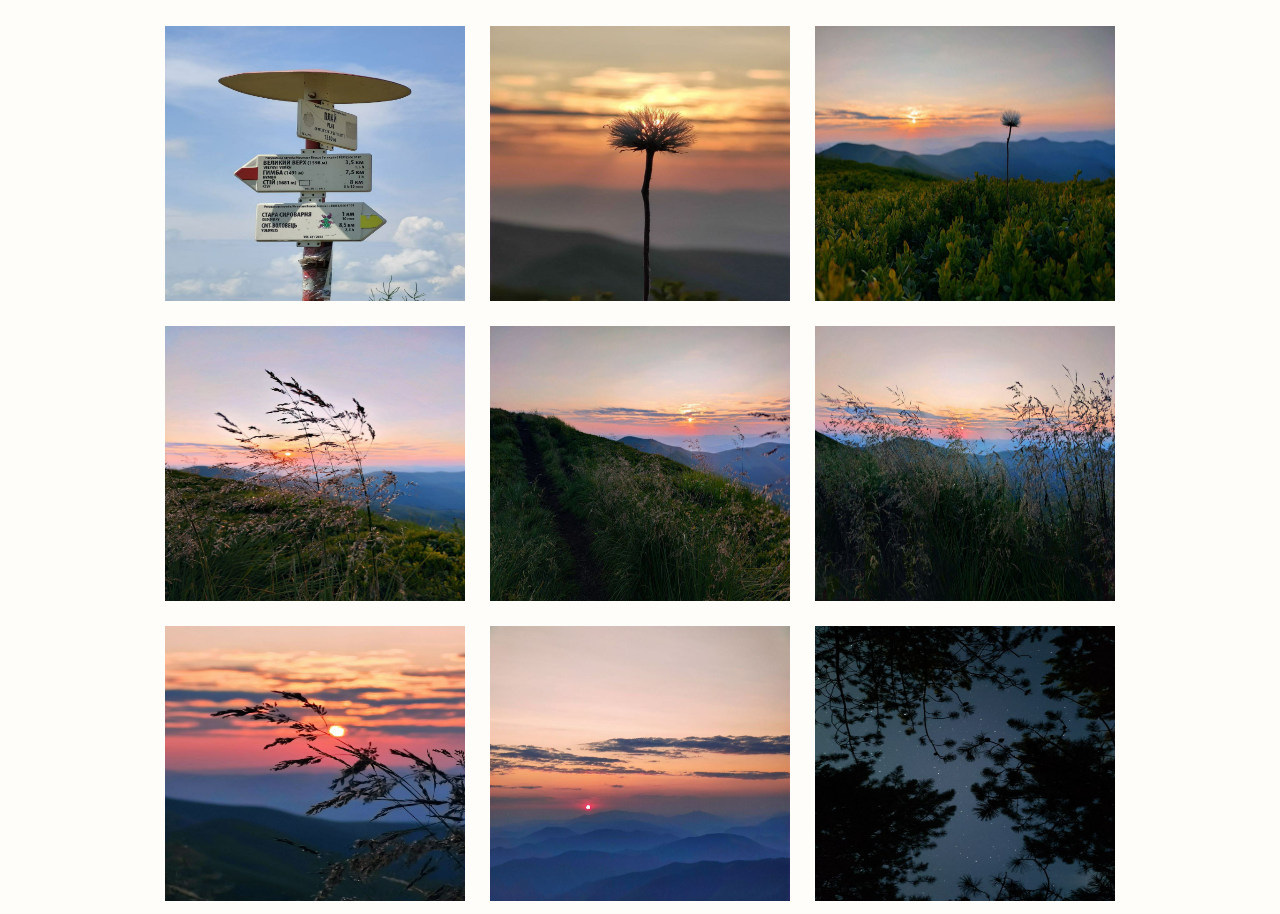
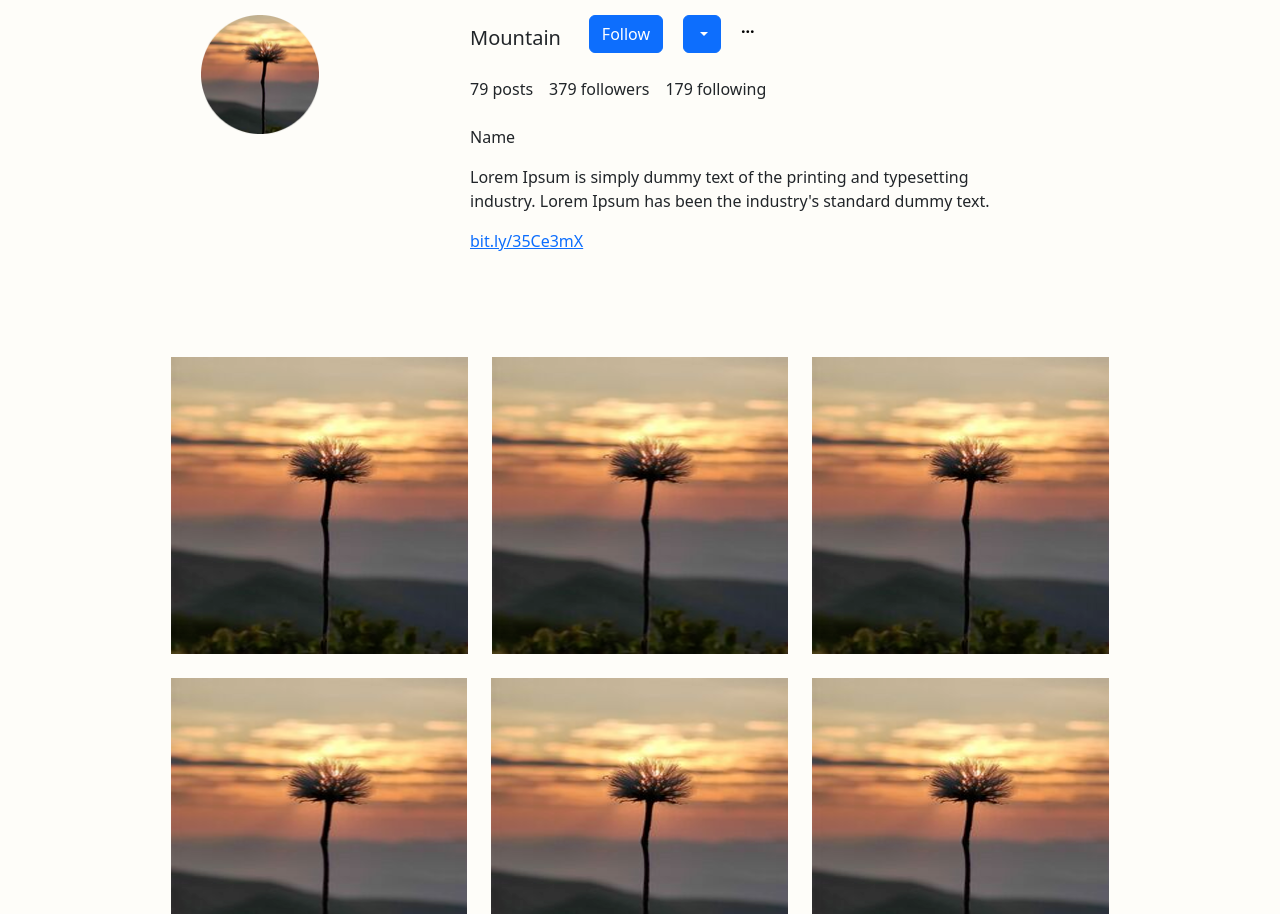
Before and after one commit to VeronikaChorna/cursor_hw-11, a plain HTML site: page index.html in a window 1280 px wide. Shown: the part 124-1038 px from the top of the page. Drawn offline with nearby package versions, Linux system fonts and the light colour scheme.

Commit message:
change style

```diff
--- a/index.html
+++ b/index.html
@@ -10,17 +10,18 @@
     <title>Home work#11</title>
 </head>
 <body>
-    <header>
+    <!---------- Header-------- -->
+    <header header>
         <div class="container-md">
-            <div class="row">
-                <div class="col-4">
+            <div class="row ">
+                <div class="col-4 d-flex align-items-center">
                     <div class="container-fluid">
                         <a class="navbar-brand"><img src="./stylesheet.css/images/Vector (4).png" alt="Instagram">
                         </a>
                     </div>
                 </div>
 
-                <div class="col-4">
+                <div class="col-4 d-flex align-items-center justify-content-center">
                     <nav class="navbar">
                           <form class="d-flex" role="search">
                             <input class="form-control me-2 text-center" type="search" placeholder="Search" aria-label="Search">
@@ -28,7 +29,7 @@
                       </nav>
                 </div>
 
-                <div class="col-2 offset-2  d-flex justify-content-around">
+                <div class="col-2 offset-2  d-flex justify-content-around align-items-center">
                     <a href="./index.html"><svg width="23" height="22" viewBox="0 0 23 22" fill="none" xmlns="http://www.w3.org/2000/svg">
                         <path d="M22.1768 22H14.5175C14.1171 22 13.7666 21.6795 13.7666 21.3132V15.6816C13.7666 14.4912 12.7654 13.5754 11.4638 13.5754C10.1623 13.5754 9.16106 14.4912 9.16106 15.6816V21.3132C9.16106 21.6795 8.81064 22 8.41016 22H0.750907C0.350423 22 0 21.6795 0 21.3132V10.5536C0 10.3704 0.100121 10.1873 0.200242 10.0499L10.9632 0.206035C11.2636 -0.0686785 11.7141 -0.0686785 12.0145 0.206035L22.7775 10.0499C22.9778 10.2331 23.0779 10.5536 22.9277 10.7825C22.9277 10.8283 22.8776 10.8283 22.8776 10.8741V21.3132C22.9277 21.6795 22.5773 22 22.1768 22ZM15.2684 20.6264H21.4259V10.7367L11.5139 1.67118L1.50181 10.8283V20.6264H7.65925V15.6816C7.65925 13.7128 9.31125 12.2019 11.4638 12.2019C13.6164 12.2019 15.2684 13.7128 15.2684 15.6816V20.6264Z" fill="#262626"/>
                         </svg>
@@ -55,32 +56,98 @@
         </div>
     </header>
 
+    <main>
+        <!---------- Info-content ---------->
+        <div class="container-md mt-5">
+            <div class="row">
+                <div class="col-4 d-flex justify-content-center">
+                        <div class="col-4 image"><img src="./stylesheet.css/images/avatar.png" class="img-fluid" alt="nature"></div>
+                </div>
 
-    <div class="container-md inner">
-        <div class="row row-img">
-            <div class="col-4 column bg-img1"></div>
-            <div class="col-4 column bg-img2"></div>
-            <div class="col-4 column bg-img3"></div>
+                <div class="col-8 d-flex flex-column">
+                    <div class="row">
+                        <div class="col-5 d-flex justify-content-between">
+                            <div class="p-2 page-name"><span>Mountain</span></div>
+                            <div><button type="button" class="btn btn-primary">Follow</button></div>
+                                <div class="dropdown">
+                                    <button class="btn btn-primary dropdown-toggle" type="button" data-bs-toggle="dropdown" aria-expanded="false">
+                                    </button>
+                                    <ul class="dropdown-menu">
+                                    <li><a class="dropdown-item" href="#">Action</a></li>
+                                    <li><a class="dropdown-item" href="#">Another action</a></li>
+                                    <li><a class="dropdown-item" href="#">Something else here</a></li>
+                                    </ul>
+                                </div>
+                                <div ><a class="dots" href="./index.html">...</a>
+                                </div>
+                        </div>
+
+                    <div class="row mt-2">
+                      <div class="d-flex flex-row">
+                        <div class="mr-auto p-2"><span>79</span> posts</div>
+                        <div class="p-2"><span>379</span> followers</div>
+                        <div class="p-2"><span>179</span> following</div>
+                      </div>
+                    </div>
+
+                    <div class="row mt-2"></div>
+                      <div class="col-9 d-flex flex-column">
+                        <div class="p-2"><span>Name</span></div>
+                        <div class="p-2">Lorem Ipsum is simply dummy text of the printing and typesetting industry. Lorem Ipsum has been the industry's standard dummy text.</div>
+                        <div class="ml-auto p-2"><a href="./index.html">bit.ly/35Ce3mX</a></div>
+                      </div>
+                      </div>
+                </div>
+            </div>
         </div>
-    </div>
 
-    <div class="container-md inner row-img">
-        <div class="row">
-            <div class="col-4 column bg-img4"></div>
-            <div class="col-4 column bg-img5"></div>
-            <div class="col-4 column bg-img6"></div>
+
+        <!---------- Stoty content---------->
+        <div class="container-md mt-5">
+            <div class="row">
+                <div class="col-6 d-flex justify-content-between">
+
+                </div>
+            </div>
         </div>
-    </div>
 
-    <div class="container-md inner row-img">
-        <div class="row">
-            <div class="col-4 column bg-img7"></div>
-            <div class="col-4 column bg-img8"></div>
-            <div class="col-4 column bg-img9"></div>
+
+
+        <!---------- Photo content---------->
+        <div class="container-md mt-5">
+            <div class="container-md d-flex justify-content-center">
+            <div class="row d-flex justify-content-center">
+                <div class="col-4 image"><img src="./stylesheet.css/images/photo_2022-10-19_23-09-25.png" class="img-fluid" alt="nature"></div>
+                <div class="col-4 image"><img src="./stylesheet.css/images/photo_2022-10-19_23-09-25.png" class="img-fluid" alt="nature"></div>
+                <div class="col-4 image"><img src="./stylesheet.css/images/photo_2022-10-19_23-09-25.png" class="img-fluid" alt="nature"></div>
+            </div>
         </div>
-    </div>
 
-    </div>
+            <div class="container-md d-flex justify-content-center">
+                <div class="row mt-4">
+                    <div class="col-4 image"><img src="./stylesheet.css/images/photo_2022-10-19_23-09-25.png" class="img-fluid" alt="nature"></div>
+                    <div class="col-4 image"><img src="./stylesheet.css/images/photo_2022-10-19_23-09-25.png" class="img-fluid" alt="nature"></div>
+                    <div class="col-4 image"><img src="./stylesheet.css/images/photo_2022-10-19_23-09-25.png" class="img-fluid" alt="nature"></div>
+                </div>
+            </div>
+
+            <div class="container-md d-flex justify-content-center">
+                <div class="row mt-4">
+                    <div class="col-4 image"><img src="./stylesheet.css/images/photo_2022-10-19_23-09-25.png" class="img-fluid" alt="nature"></div>
+                    <div class="col-4 image"><img src="./stylesheet.css/images/photo_2022-10-19_23-09-25.png" class="img-fluid" alt="nature"></div>
+                    <div class="col-4 image"><img src="./stylesheet.css/images/photo_2022-10-19_23-09-25.png" class="img-fluid" alt="nature"></div>
+                </div>
+            </div>
+
+            <div class="container-md d-flex justify-content-center">
+                <div class="row mt-4">
+                    <div class="col-4 image"><img src="./stylesheet.css/images/photo_2022-10-19_23-09-25.png" class="img-fluid" alt="nature"></div>
+                    <div class="col-4 image"><img src="./stylesheet.css/images/photo_2022-10-19_23-09-25.png" class="img-fluid" alt="nature"></div>
+                    <div class="col-4 image"><img src="./stylesheet.css/images/photo_2022-10-19_23-09-25.png" class="img-fluid" alt="nature"></div>
+                </div>
+            </div>
+        </div>
+    </main>
 
     <!-- JavaScript Bundle with Popper -->
     <script
--- a/stylesheet.css/styles.css
+++ b/stylesheet.css/styles.css
@@ -1,64 +1,21 @@
 body {
     background-color: rgb(254, 253, 249);
-    margin-top: 50px;
+    margin-top: 20px;
+    margin-bottom: 20px;
 }
 
-.row-img {
-    height: 300px;
+
+
+.dots {
+    font-weight: 900;
+    color: black;
+    text-decoration: none;
 }
 
-.column {
-    width: 300px;
-    margin: 12.5px;
+span {
+    font-weight: 500;
 }
 
-.bg-img1 {
-    background-image: url(./images/photo_2022-10-19_23-09-30.jpg);
-    background-size: 300px 300px;
+.page-name {
+    font-size: 20px;
 }
-
-.bg-img2 {
-    background-image: url(./images/photo_2022-10-19_23-09-25.jpg);
-    background-size: 300px 300px;
-}
-
-.bg-img3 {
-    background-image: url(./images/photo_2022-10-19_23-09-33.jpg);
-    background-size: 300px 300px;
-}
-
-.bg-img4 {
-    background-image: url(./images/photo_2022-10-19_23-09-36.jpg);
-    background-size: 300px 300px;
-}
-
-.bg-img5 {
-    background-image: url(./images/photo_2022-10-19_23-09-40.jpg);
-    background-size: 300px 300px;
-}
-
-.bg-img6 {
-    background-image: url(./images/photo_2022-10-19_23-09-45.jpg);
-    background-size: 300px 300px;
-}
-
-.bg-img7 {
-    background-image: url(./images/photo_2022-10-19_23-09-48.jpg);
-    background-size: 300px 300px;
-}
-
-.bg-img8 {
-    background-image: url(./images/photo_2022-10-19_23-09-51.jpg);
-    background-size: 300px 300px;
-}
-
-.bg-img9 {
-    background-image: url(./images/photo_2022-10-19_23-09-56.jpg);
-    background-size: 300px 300px;
-}
-
-.inner {
-    display: flex;
-    justify-content: center;
-    flex-wrap: wrap;
-}
```
Also changed, not shown: stylesheet.css/images/avatar.png (added), stylesheet.css/images/ellipsis-solid.svg (added), stylesheet.css/images/photo_2022-10-19_23-09-25.jpg (deleted), stylesheet.css/images/photo_2022-10-19_23-09-25.png (added), stylesheet.css/images/photo_2022-10-19_23-09-30.jpg (deleted), stylesheet.css/images/photo_2022-10-19_23-09-33.jpg (deleted), stylesheet.css/images/photo_2022-10-19_23-09-36.jpg (deleted), stylesheet.css/images/photo_2022-10-19_23-09-40.jpg (deleted), stylesheet.css/images/photo_2022-10-19_23-09-45.jpg (deleted), stylesheet.css/images/photo_2022-10-19_23-09-48.jpg (deleted), stylesheet.css/images/photo_2022-10-19_23-09-51.jpg (deleted), stylesheet.css/images/photo_2022-10-19_23-09-56.jpg (deleted).
